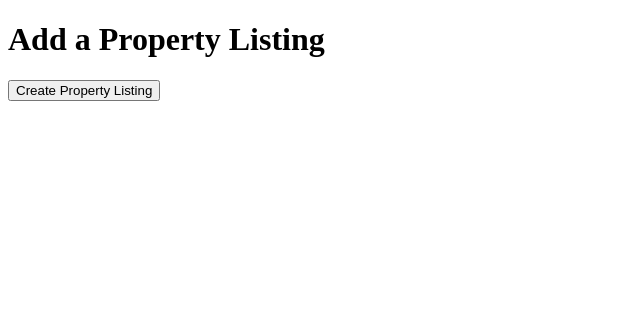
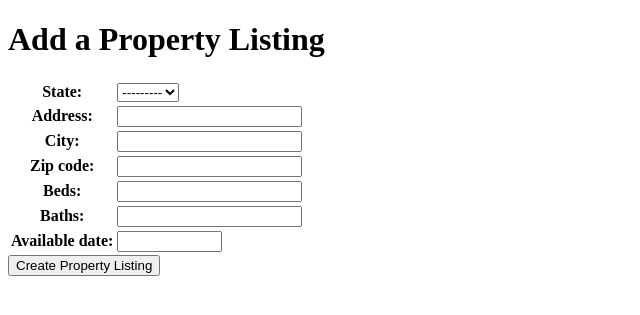
Before and after one commit to jellyfishOne/we_rent, a Django app: page /management/add_property_listing/ in a window 1280 px wide. Shown: the top 315 px of the page, without its empty margins (0-640 px from the left). Run offline with Django 3.2, Linux system fonts and the light colour scheme; data that the repository does not hold is empty.

Commit message:
Modified add_property form and template

```diff
--- a/management/forms.py
+++ b/management/forms.py
@@ -1,9 +1,16 @@
 from django import forms
+import datetime
+from django.contrib.admin import widgets
 from management.models import PropertyListing, State, Country
 
 class PropertyListingForm(forms.ModelForm):
-	state = forms.CharField()
-
+	address = forms.CharField()
+	city = forms.CharField()
+	state = forms.ModelChoiceField(queryset=State.objects.all())
+	zip_code = forms.CharField(max_length=12)
+	beds = forms.IntegerField()
+	baths = forms.FloatField()
+	available_date = forms.DateField(widget=widgets.AdminDateWidget)
 	class Meta:
 		model = PropertyListing
-		fields = ('state',)
+		fields = '__all__'
--- a/management/models.py
+++ b/management/models.py
@@ -23,7 +23,7 @@ class PropertyListing(models.Model):
 	zip_code = models.CharField(max_length=12)
 	beds = models.IntegerField()
 	baths = models.FloatField()
-	available_date = models.DateField(auto_now=False, auto_now_add=False)
+	available_date = models.DateField(null=True, blank=True)
 
 	class Meta:
 		verbose_name_plural = 'Property Listings'
--- a/management/views.py
+++ b/management/views.py
@@ -19,4 +19,4 @@ def add_property_listing(request):
 			# Save the new property listing to the database
 			form.save(commit=True)
 			return index(request)
-	return render(request, 'management/add_property_listing.html', {'forms': form})
+	return render(request, 'management/add_property_listing.html', {'form': form})
--- a/templates/management/add_property_listing.html
+++ b/templates/management/add_property_listing.html
@@ -9,11 +9,9 @@
 	<div>
 		<form id="PropertyListingForm" method="post" action="/management/add_property_listing/">
 			{% csrf_token %}
-			{% for field in form.visible_fields %}
-				{{ field.errors }}
-				{{ field.help_text }}
-				{{ field }}
-			{% endfor %}
+			<table>
+				{{ form }}
+			</table>
 			<input type="submit" name="submit" value="Create Property Listing"/>
 
 		</form>
```
Also changed, not shown: management/migrations/0003_auto_20180411_0258.py (added).
